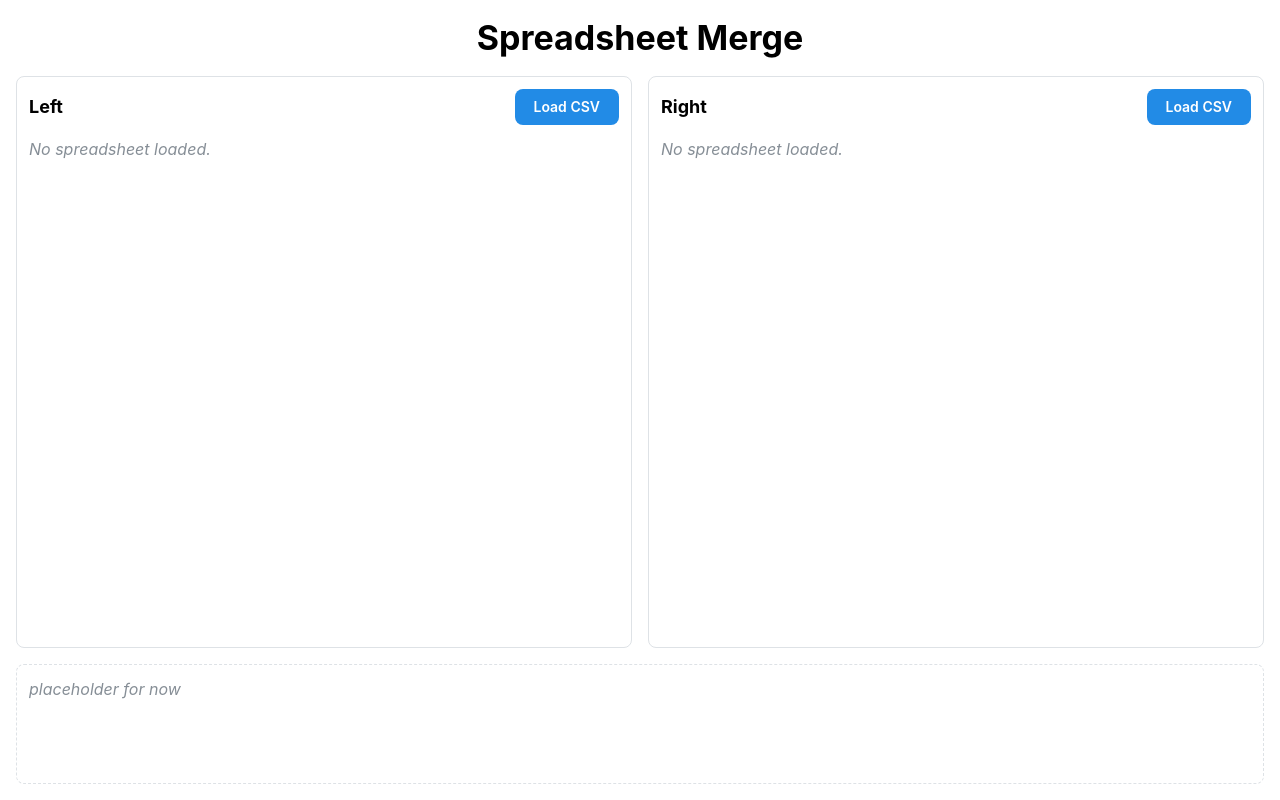
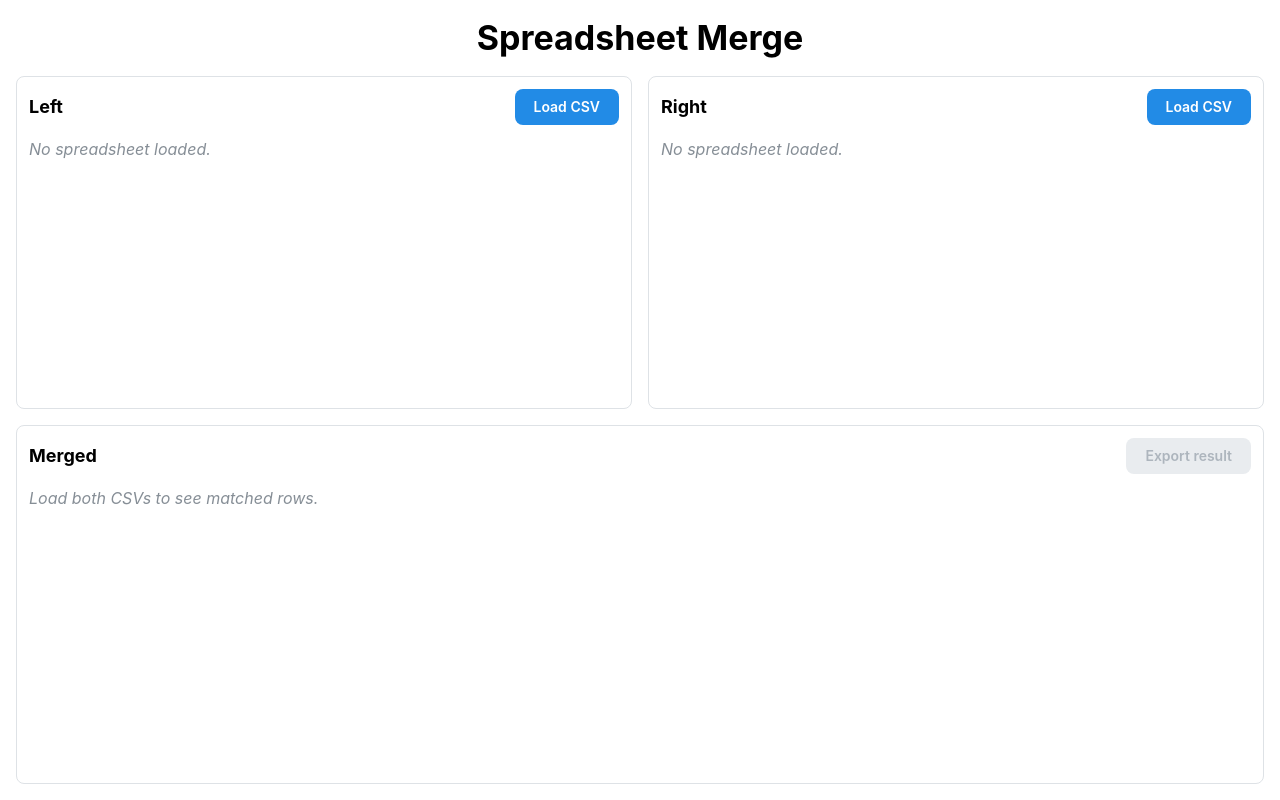
Before and after one commit to andrewtheguy/spreadsheet-app, a React (Vite) app: page / in a window 1280 px wide. Built offline with nearby package versions, Linux system fonts and the light colour scheme.

Commit message:
feat: implement CSV export functionality and refactor table rendering

```diff
--- a/src/App.tsx
+++ b/src/App.tsx
@@ -1,4 +1,4 @@
-import { useState } from "react";
+import { useMemo, useState } from "react";
 import { invoke } from "@tauri-apps/api/core";
 import {
   Alert,
@@ -12,6 +12,35 @@ import {
 } from "@mantine/core";
 
 type CsvTable = { headers: string[]; rows: string[][] };
+
+function CsvTableView({ table }: { table: CsvTable }) {
+  return (
+    <Table.ScrollContainer minWidth={0} style={{ flex: 1, minHeight: 0 }}>
+      <Table stickyHeader striped withTableBorder withColumnBorders>
+        <Table.Thead>
+          <Table.Tr>
+            {table.headers.map((header, i) => (
+              <Table.Th key={i} style={{ whiteSpace: "nowrap" }}>
+                {header}
+              </Table.Th>
+            ))}
+          </Table.Tr>
+        </Table.Thead>
+        <Table.Tbody>
+          {table.rows.map((row, r) => (
+            <Table.Tr key={r}>
+              {row.map((cell, c) => (
+                <Table.Td key={c} style={{ whiteSpace: "nowrap" }}>
+                  {cell}
+                </Table.Td>
+              ))}
+            </Table.Tr>
+          ))}
+        </Table.Tbody>
+      </Table>
+    </Table.ScrollContainer>
+  );
+}
 
 type TablePanelProps = {
   title: string;
@@ -44,30 +73,7 @@ function TablePanel({ title, table, loading, error, onLoad }: TablePanelProps) {
       )}
 
       {table ? (
-        <Table.ScrollContainer minWidth={0} style={{ flex: 1, minHeight: 0 }}>
-          <Table stickyHeader striped withTableBorder withColumnBorders>
-            <Table.Thead>
-              <Table.Tr>
-                {table.headers.map((header, i) => (
-                  <Table.Th key={i} style={{ whiteSpace: "nowrap" }}>
-                    {header}
-                  </Table.Th>
-                ))}
-              </Table.Tr>
-            </Table.Thead>
-            <Table.Tbody>
-              {table.rows.map((row, r) => (
-                <Table.Tr key={r}>
-                  {row.map((cell, c) => (
-                    <Table.Td key={c} style={{ whiteSpace: "nowrap" }}>
-                      {cell}
-                    </Table.Td>
-                  ))}
-                </Table.Tr>
-              ))}
-            </Table.Tbody>
-          </Table>
-        </Table.ScrollContainer>
+        <CsvTableView table={table} />
       ) : (
         <Text c="dimmed" fs="italic">
           No spreadsheet loaded.
@@ -85,6 +91,26 @@ function App() {
   const [rightTable, setRightTable] = useState<CsvTable | null>(null);
   const [rightLoading, setRightLoading] = useState(false);
   const [rightError, setRightError] = useState("");
+
+  const [exporting, setExporting] = useState(false);
+  const [mergedError, setMergedError] = useState("");
+
+  // Left rows whose (trimmed) first-column value also appears, trimmed, in the right
+  // table's first column. Blank/whitespace-only keys are skipped on both sides; the match
+  // is case-sensitive. Original (untrimmed) cells are preserved in the output.
+  const merged = useMemo<CsvTable | null>(() => {
+    if (!leftTable || !rightTable) return null;
+    const rightKeys = new Set(
+      rightTable.rows
+        .map((row) => row[0]?.trim() ?? "")
+        .filter((key) => key !== ""),
+    );
+    const rows = leftTable.rows.filter((row) => {
+      const key = row[0]?.trim() ?? "";
+      return key !== "" && rightKeys.has(key);
+    });
+    return { headers: leftTable.headers, rows };
+  }, [leftTable, rightTable]);
 
   async function loadCsv(
     setTable: (table: CsvTable) => void,
@@ -104,6 +130,23 @@ function App() {
       setLoading(false);
     }
   }
+
+  async function exportResult() {
+    if (!merged || merged.rows.length === 0) return;
+    setExporting(true);
+    setMergedError("");
+    try {
+      // `save_csv` returns false when the user cancels the save dialog; nothing to do.
+      await invoke<boolean>("save_csv", { table: merged });
+    } catch (err) {
+      console.error("Failed to export result:", err);
+      setMergedError(String(err));
+    } finally {
+      setExporting(false);
+    }
+  }
+
+  const mergedCount = merged?.rows.length ?? 0;
 
   return (
     <Stack h="100vh" p="md" gap="md">
@@ -131,11 +174,48 @@ function App() {
       <Paper
         withBorder
         p="sm"
-        style={{ borderStyle: "dashed", minHeight: 120 }}
+        style={{
+          flex: 1,
+          minHeight: 0,
+          display: "flex",
+          flexDirection: "column",
+        }}
       >
-        <Text c="dimmed" fs="italic">
-          placeholder for now
-        </Text>
+        <Group justify="space-between" mb="sm">
+          <Group gap="xs">
+            <Title order={2} size="h4">
+              Merged
+            </Title>
+            {merged && (
+              <Text c="dimmed" size="sm">
+                {mergedCount} {mergedCount === 1 ? "row" : "rows"}
+              </Text>
+            )}
+          </Group>
+          <Button
+            onClick={exportResult}
+            loading={exporting}
+            disabled={mergedCount === 0}
+          >
+            Export result
+          </Button>
+        </Group>
+
+        {mergedError && (
+          <Alert color="red" mb="sm">
+            {mergedError}
+          </Alert>
+        )}
+
+        {merged && mergedCount > 0 ? (
+          <CsvTableView table={merged} />
+        ) : (
+          <Text c="dimmed" fs="italic">
+            {merged
+              ? "No left rows match the right CSV's first column."
+              : "Load both CSVs to see matched rows."}
+          </Text>
+        )}
       </Paper>
     </Stack>
   );
```
Also changed, not shown: 1 other file (tests, documents, lock files or other folders).
